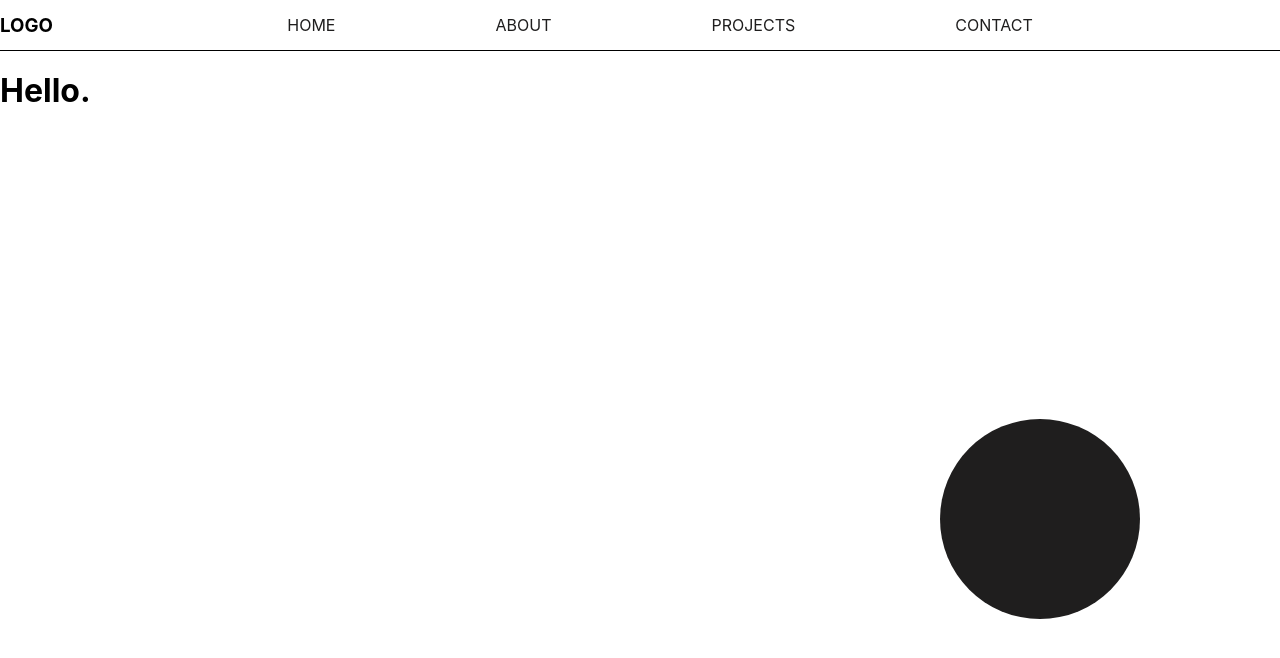
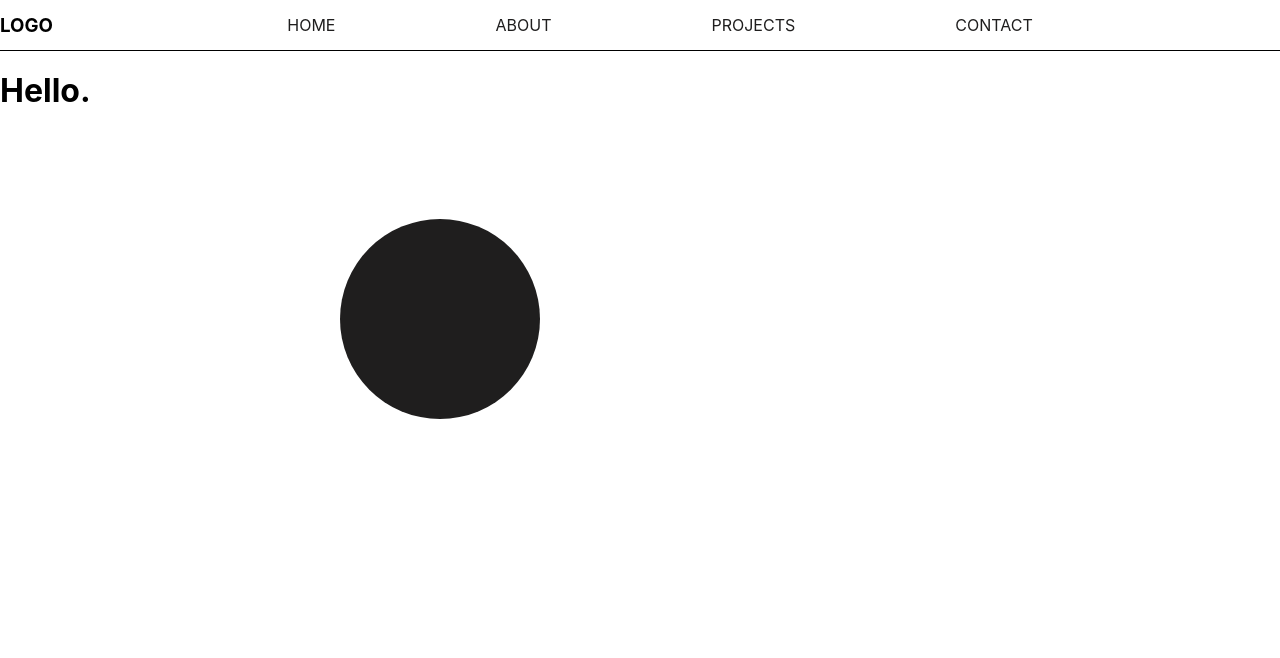
Before and after one commit to J-dance/My-React_Portfolio, a React (Create React App) app: page / in a window 1280 px wide. Shown: the top 658 px of the page. Built offline with nearby package versions, Linux system fonts and the light colour scheme.

Commit message:
component mount and exit transitions added

```diff
--- a/src/App.js
+++ b/src/App.js
@@ -3,19 +3,25 @@ import Home from "./components/Home";
 import Projects from "./components/Projects";
 import About from "./components/About";
 import Contact from "./components/Contact";
+import { AnimatePresence, animatePresence } from "framer-motion";
 
 import {
   BrowserRouter as Router,
   Switch,
   Route,
-  Link
+  Link,
+  useLocation
 } from "react-router-dom";
 
 function App() {
+  // whenever the route changes it updates this constant
+  const location = useLocation()
   return (
 
-    <Router>
-      <Switch>
+
+      <AnimatePresence exitBeforeEnter>
+        {/* provide the switch with location props. This lets us use exit in our compenents*/}
+        <Switch location={location} key={location.key}>
           <Route path="/projects">
             <Projects />
           </Route>
@@ -29,7 +35,8 @@ function App() {
             <Home />
           </Route>
         </Switch>
-    </Router>
+      </AnimatePresence>
+
 
   );
 }
--- a/src/ElementAnimations.js
+++ b/src/ElementAnimations.js
@@ -26,3 +26,5 @@
 // this will be increased oscillations
 // transition properties can be used to alter keyframes e.g. transition: { yoyo: 10}
 // this makes a something repeat 10 times. yoyo: infinity -> infinite loop
+
+// animation routes: got to switch components in app
--- a/src/components/Contact/Contact.jsx
+++ b/src/components/Contact/Contact.jsx
@@ -1,15 +1,22 @@
 import React from 'react'
 import styles from './Contact.module.scss';
 import NavBar from "../NavBar";
+import { motion } from "framer-motion";
+import { componentTransition } from "../../variants";
 
 function Contact() {
   return (
-    <div className={styles.page}>
+    <motion.div className={styles.page}
+      variants={componentTransition}
+      initial='hidden'
+      animate='visible'
+      exit='exit'
+    >
       <NavBar />
       <main className={styles.main}>
         CONTACT
       </main>
-    </div>
+    </motion.div>
   )
 }
 
--- a/src/components/Home/Home.jsx
+++ b/src/components/Home/Home.jsx
@@ -2,12 +2,17 @@ import React from 'react';
 import { motion } from "framer-motion";
 import styles from "./Home.module.scss";
 import NavBar from "../NavBar";
-import { introVariant, hoverVariant } from "../../variants";
+import { introVariant, hoverVariant, componentTransition } from "../../variants";
 
 
 function Home() {
   return (
-    <div className={styles.page}>
+    <motion.div className={styles.page}
+      variants={componentTransition}
+      initial='hidden'
+      animate='visible'
+      exit='exit'
+    >
       <NavBar />
       <header>
         <motion.h1
@@ -20,12 +25,16 @@ function Home() {
           variants={introVariant}
           initial="initial"
           animate="animate"
-          transition="transition"
+          transition={{
+            duration: 5,
+            delay: 2,
+            times: [0, 0.4, 0.7, 1]
+          }}
         >
           <div className={styles.container}></div>
         </motion.div>
       </main>
-    </div>
+    </motion.div>
   )
 }
 
--- a/src/components/Projects/Projects.jsx
+++ b/src/components/Projects/Projects.jsx
@@ -1,15 +1,22 @@
 import React from 'react'
 import NavBar from "../NavBar";
 import styles from "./Projects.module.scss";
+import { motion } from "framer-motion";
+import { componentTransition } from "../../variants";
 
 const Projects = () => {
   return (
-    <div className={styles.page}>
+    <motion.div className={styles.page}
+      variants={componentTransition}
+      initial='hidden'
+      animate='visible'
+      exit='exit'
+    >
       <NavBar />
       <main className={styles.main}>
         PROJECTS
       </main>
-    </div>
+    </motion.div>
   )
 }
 
--- a/src/index.js
+++ b/src/index.js
@@ -3,10 +3,14 @@ import ReactDOM from 'react-dom';
 import './index.css';
 import App from './App';
 import reportWebVitals from './reportWebVitals';
+import { BrowserRouter as Router } from "react-router-dom";
 
 ReactDOM.render(
   <React.StrictMode>
-    <App />
+    {/* move router from app.js to index for use of useLocation */}
+    <Router>
+      <App />
+    </Router>
   </React.StrictMode>,
   document.getElementById('root')
 );
--- a/src/variants.js
+++ b/src/variants.js
@@ -7,17 +7,29 @@ export const introVariant = {
     y: 0
   },
   animate: {
-    scale: 2,
-    x: [0, 100, 200, 300, 400],
-    // y: [100, 200, 100]
+    scale: [1, 2, 2, 2],
+    x: [0, -200, -200, 100],
+    y: [0, -200, -200, -200]
   },
-  transition: {
-    duration: 5,
-    times: [0.2, 0.4, 0.6, 0.8, 1]
-  }
+
 }
 
 export const hoverVariant ={
   whileHover: {color: '#a83283', originX: 0, originY: 0, scale: 1.5},
   transition: {type: 'spring', stiffness: 500}
 }
+
+// for component mount and exit
+export const componentTransition = {
+  hidden: {
+    opacity: 0
+  },
+  visible: {
+    opacity: 1,
+    transition: { duration: 0.5}
+  },
+  exit: {
+    opacity: 0,
+    transition: {ease: 'easeInOut'}
+  }
+}
```
Also changed, not shown: src/components/About/About.jsx (+9 -2 lines). Lines whose indentation alone changed are shown as unchanged.
